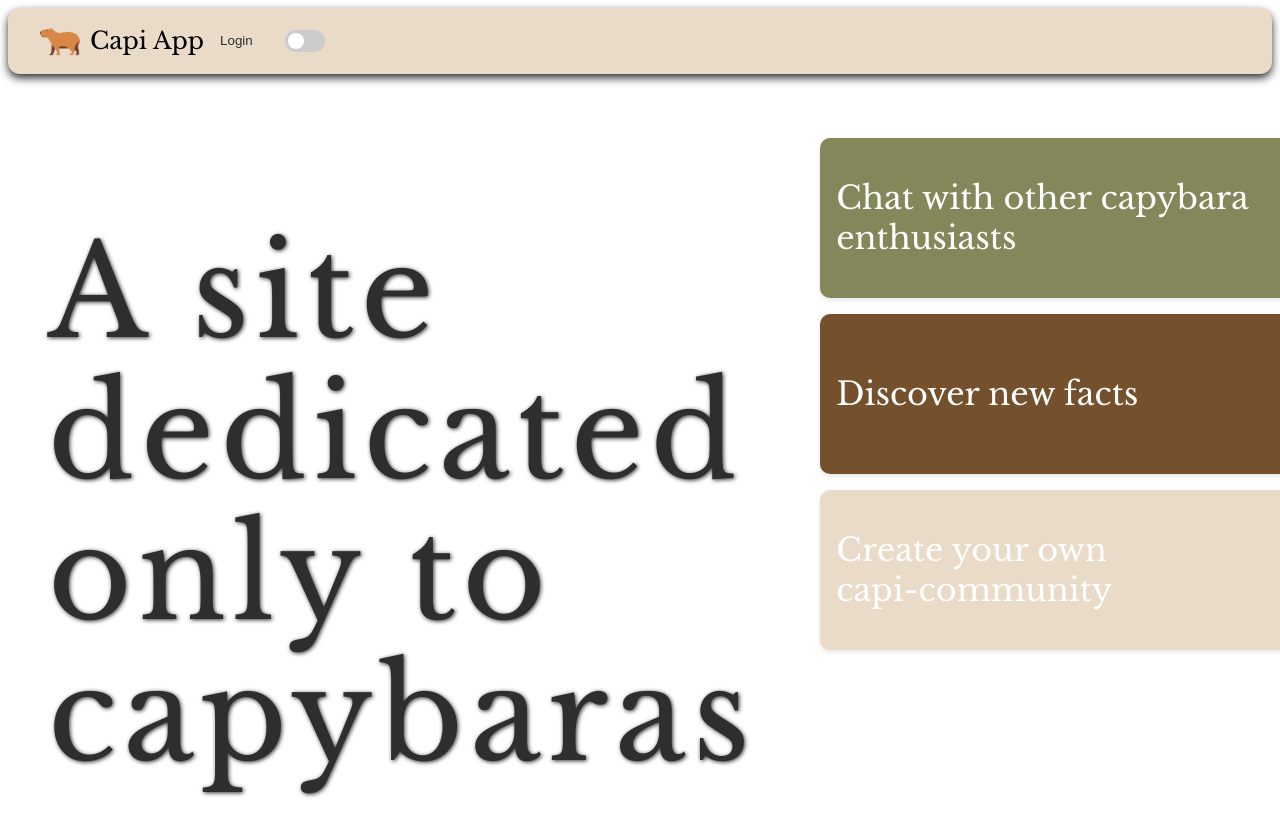
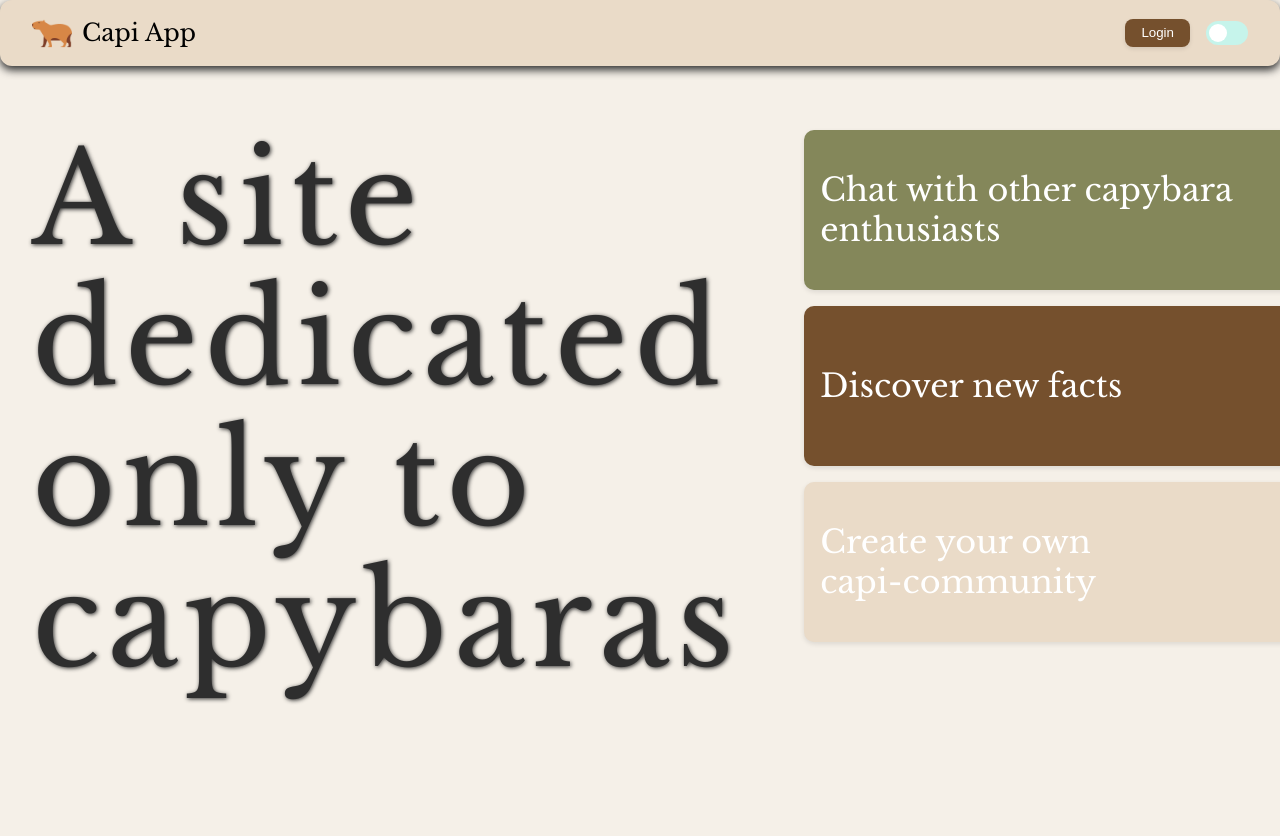
Before and after one commit to tsc221645/capiapp, a Vue app in the folder capiapp/: page / in a window 1280 px wide. Shown: the top 836 px of the page. After the commit the page ends 800 px from the top, so only its background shows below. Built offline with nearby package versions, Linux system fonts and the light colour scheme.

Commit message:
feat functional home page

```diff
--- a/capiapp/src/assets/themes.css
+++ b/capiapp/src/assets/themes.css
@@ -7,6 +7,7 @@
     --accent-color-3: #84875A;
     --accent-color-4: #75502D;
     --text-color: #2E2E2E;
+    --toggle-background-color: #C6F4EB;
 
   }
 
@@ -20,4 +21,5 @@
     --accent-color-3: #84875A;
     --accent-color-4: #E1B382;
     --text-color: #F3ECE6;
+    --toggle-background-color: #143050;
 }
--- a/capiapp/src/components/HomePage.vue
+++ b/capiapp/src/components/HomePage.vue
@@ -1,20 +1,24 @@
 <template>
+    <div class="home-page">
     <header class="header">
       <div class="logo">
         <img src="../assets/capybara_logo.png" alt="Capybara Logo" class="logo-img" />
         <span>Capi App</span>
+      </div>
+
       <div class="header-controls">
         <button class="login-button">Login</button>
 
-              <!-- Toggle dark mode -->
-              <label class="theme-toggle">
+        <div class="theme-toggle">
+          <label class="switch">
             <input type="checkbox" v-model="darkMode" @change="toggleTheme" />
             <span class="slider"></span>
           </label>
+
         </div>
       </div>
     </header>
-    <body>
+
       <main class="main-content">
         <div class="left">
           <h1>
@@ -31,15 +35,7 @@
           <button class="action-btn beige">Create your own <br/>capi-community</button>
         </div>
       </main>
-
-
-
-    </body>
-    <footer>
-
-    </footer>
-
-
+    </div>
 </template>
 
 
@@ -66,7 +62,27 @@ export default{
 </script>
 
 
-<style>
+<style >
+
+html, body {
+  margin: 0;
+  padding: 0;
+  background-color: var(--bg-color);
+  height: 100%;
+}
+
+* {
+  box-sizing: border-box;
+  margin: 0;
+  padding: 0;
+}
+
+
+.home-page {
+  background-color: var(--bg-color);
+  height: 100dvh;
+}
+
 
 .header {
   width: 100%;
@@ -82,6 +98,7 @@ export default{
   font-family: 'Libre Baskerville', serif;
 }
 
+
 .header-controls {
   display: flex;
   align-items: center;
@@ -89,23 +106,31 @@ export default{
 }
 
 .login-button {
-  background-color: var(--login-btn);
-  color: var(--text-color);
+  background-color: #75502D;
+  color: white;
   padding: 0.4rem 1rem;
   border: none;
   border-radius: 8px;
+  font-weight: 500;
   cursor: pointer;
-  font-weight: 500;
+  box-shadow: 0 2px 4px rgba(0,0,0,0.1);
 }
 
+/* Dark mode switch */
 .theme-toggle {
+  display: flex;
+  align-items: center;
+  gap: 0.4rem;
+}
+
+.switch {
   position: relative;
   display: inline-block;
-  width: 40px;
-  height: 22px;
+  width: 42px;
+  height: 24px;
 }
 
-.theme-toggle input {
+.switch input {
   opacity: 0;
   width: 0;
   height: 0;
@@ -114,30 +139,37 @@ export default{
 .slider {
   position: absolute;
   cursor: pointer;
-  top: 0; left: 0;
-  right: 0; bottom: 0;
-  background-color: #ccc;
+  top: 0;
+  left: 0;
+  right: 0;
+  bottom: 0;
+  background-color: var(--toggle-background-color);
+  border-radius: 24px;
   transition: 0.3s;
-  border-radius: 34px;
 }
 
 .slider:before {
   position: absolute;
   content: "";
-  height: 16px;
-  width: 16px;
+  height: 18px;
+  width: 18px;
   left: 3px;
   bottom: 3px;
   background-color: white;
+  border-radius: 50%;
   transition: 0.3s;
-  border-radius: 50%;
 }
 
 input:checked + .slider {
-  background-color: #42b983;
+  background-color: var(--toggle-background-color);
 }
 
 input:checked + .slider:before {
+  transform: translateX(18px);
+}
+
+.theme-icon {
+  font-size: 1.2rem;
   transform: translateX(18px);
 }
 
@@ -152,11 +184,6 @@ input:checked + .slider:before {
   width: 40px;
   height: 40px;
   margin-right: 10px;
-}
-
-.login-button{
-    background-color: var(--login-btn);
-    color: var(--text-color);
 }
 
 .actions{
@@ -193,9 +220,10 @@ input:checked + .slider:before {
   background-color: var(--primary-color);
 }
 
+
 .main-content {
   display: flex;
-
+  background-color: var(--bg-color);
   font-family: 'Libre Baskerville', serif;
   letter-spacing: 0.1em;
   justify-content: space-center;
```
Lines whose indentation alone changed are shown as unchanged.
